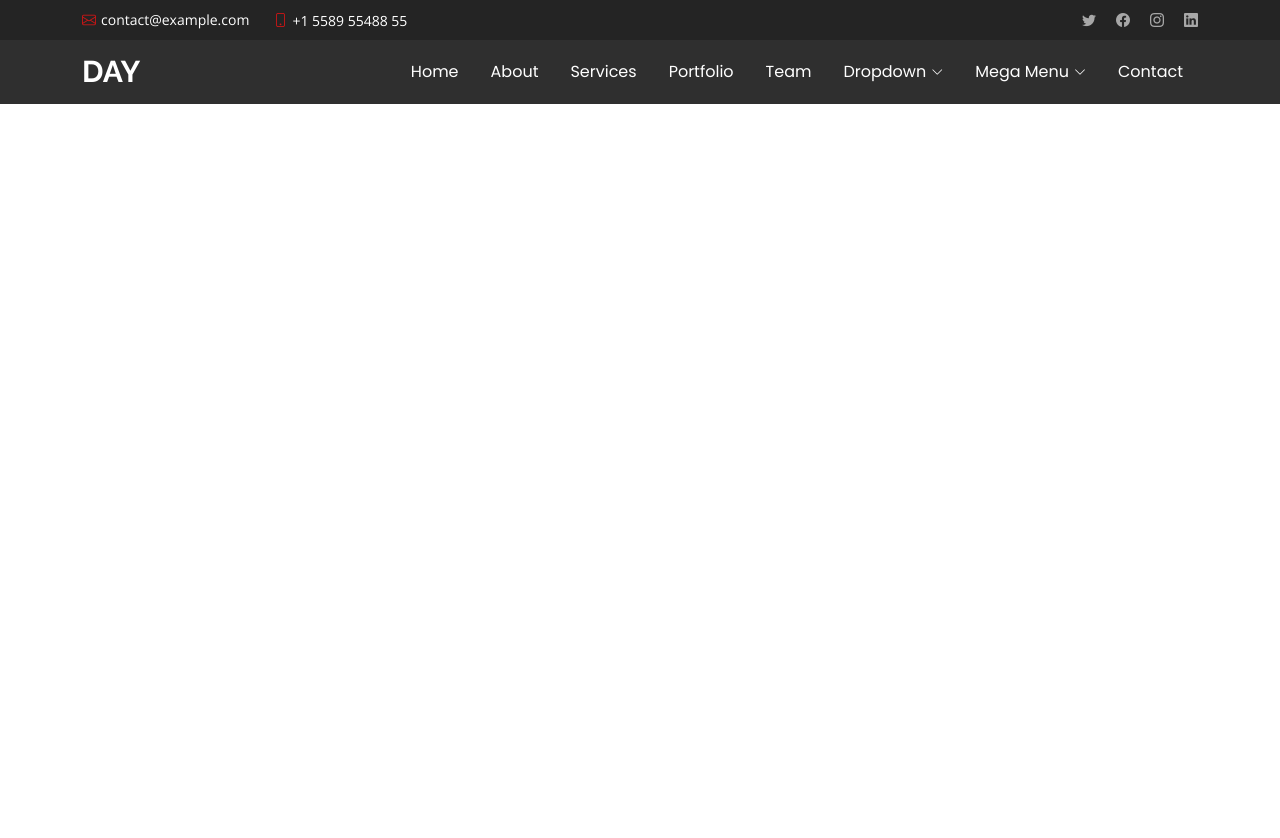
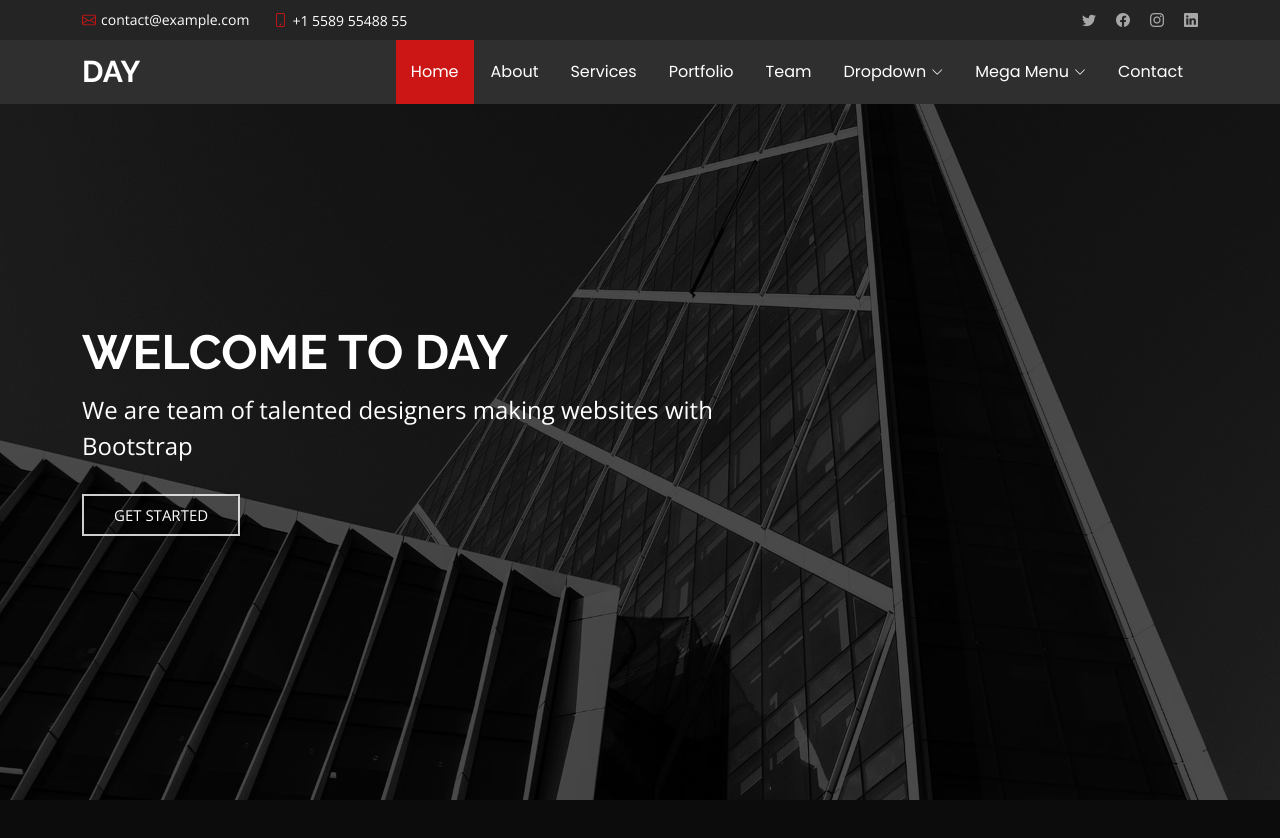
Before and after one commit to Beza-16/TBBBS, a plain HTML site: page index.html in a window 1280 px wide. Before the commit the page ends 800 px from the top, so only its background shows below. Drawn offline with nearby package versions, Linux system fonts and the light colour scheme.

Commit message:
commit bereket's push

```diff
--- a/index.html
+++ b/index.html
@@ -130,6 +130,21 @@
   <main class="main">
 
     <!-- Hero Section -->
+    <section id="hero" class="hero section">
+
+      <img src="assets/img/hero-bg.jpg" alt="" data-aos="fade-in">
+
+      <div class="container" data-aos="fade-up" data-aos-delay="100">
+        <div class="row justify-content-start">
+          <div class="col-lg-8">
+            <h2 class="">Welcome to Day</h2>
+            <p>We are team of talented designers making websites with Bootstrap</p>
+            <a href="#about" class="btn-get-started">Get Started</a>
+          </div>
+        </div>
+      </div>
+
+    </section>
     <!-- /Hero Section -->
 
 
```
